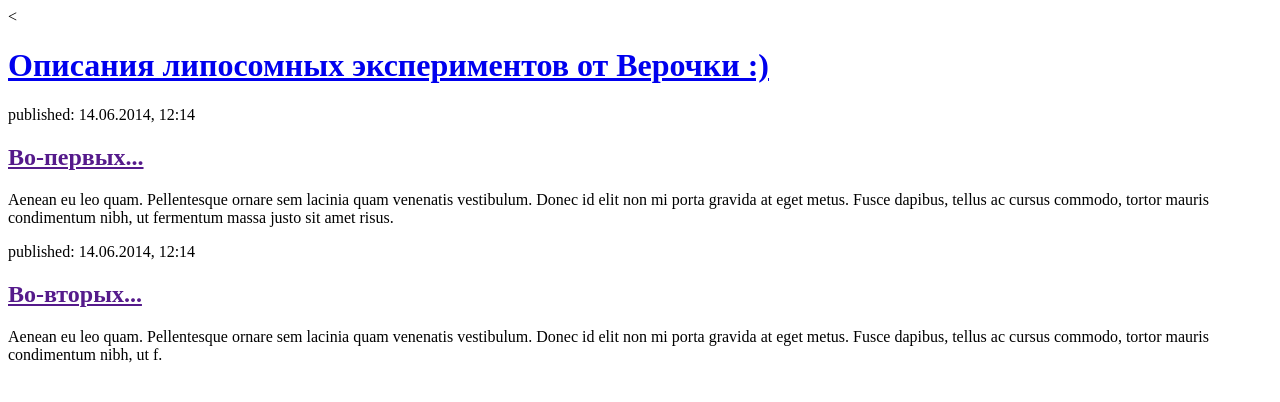
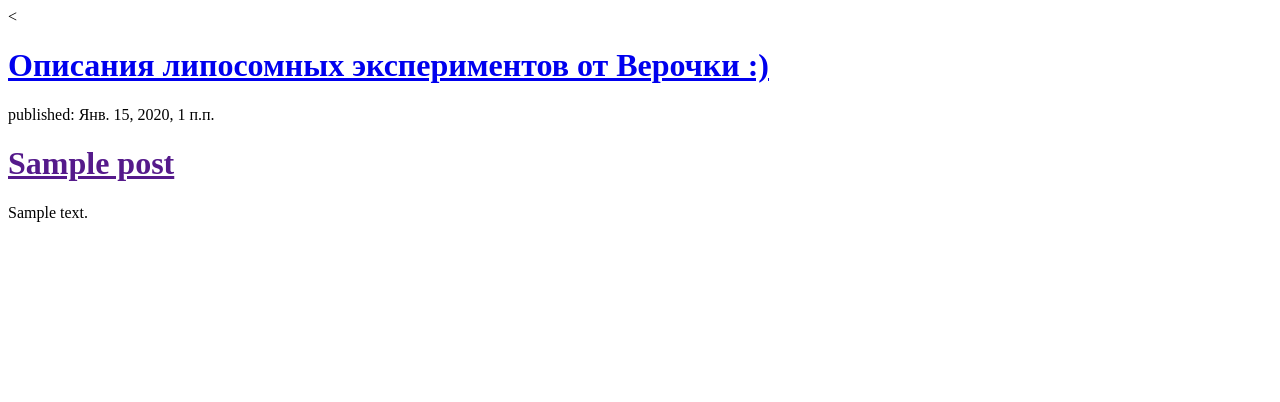
Before and after one commit to VieleSchritte/tobediff, a Django app: template blog/templates/blog/post_list.html in a window 1280 px wide. Shown: the top 402 px of the page. Run offline with Django 3.2, Linux system fonts and the light colour scheme; the template is opened without the code that fills it: values that come from a table or form of the project are taken from there, others are empty; tables that the repository leaves empty hold one stand-in row (values such as "Sample post").

Commit message:
Modified templates to display posts from database

```diff
--- a/blog/templates/blog/post_list.html
+++ b/blog/templates/blog/post_list.html
@@ -7,16 +7,12 @@
             <h1><a href="/">Описания липосомных экспериментов от Верочки :)</a></h1>
         </div>
 
-        <div>
-            <p>published: 14.06.2014, 12:14</p>
-            <h2><a href="">Во-первых...</a></h2>
-            <p>Aenean eu leo quam. Pellentesque ornare sem lacinia quam venenatis vestibulum. Donec id elit non mi porta gravida at eget metus. Fusce dapibus, tellus ac cursus commodo, tortor mauris condimentum nibh, ut fermentum massa justo sit amet risus.</p>
-        </div>
-
-        <div>
-            <p>published: 14.06.2014, 12:14</p>
-            <h2><a href="">Во-вторых...</a></h2>
-            <p>Aenean eu leo quam. Pellentesque ornare sem lacinia quam venenatis vestibulum. Donec id elit non mi porta gravida at eget metus. Fusce dapibus, tellus ac cursus commodo, tortor mauris condimentum nibh, ut f.</p>
-        </div>
+       {% for post in posts %}
+			<div>
+				<p>published: {{ post.published_date }}</p>
+				<h1><a href="">{{ post.title }}</a></h1>
+				<p>{{ post.text|linebreaksbr }}</p>
+			<div>
+		{% endfor %}
 	</body>
 </html>
--- a/blog/views.py
+++ b/blog/views.py
@@ -1,4 +1,7 @@
 from django.shortcuts import render
+from django.utils import timezone
+from .models import Post
 
 def post_list(request):
-	return render(request, 'blog/post_list.html', {})
+	posts = Post.objects.filter(published_date__lte=timezone.now()).order_by('published_date')
+	return render(request, 'blog/post_list.html', {'posts': posts})
--- a/tobediff/settings.py
+++ b/tobediff/settings.py
@@ -25,7 +25,7 @@ SECRET_KEY = 'b7zu!(ipo50^v+73joz#_4kq_vnoujpq8d1e^-=&x@2!c+37!w'
 # SECURITY WARNING: don't run with debug turned on in production!
 DEBUG = True
 
-ALLOWED_HOSTS = ['127.0.0.1', '<tobediff>.pythonanywhere.com']
+ALLOWED_HOSTS = ['127.0.0.1', 'tobediff.pythonanywhere.com']
 
 
 # Application definition
```
